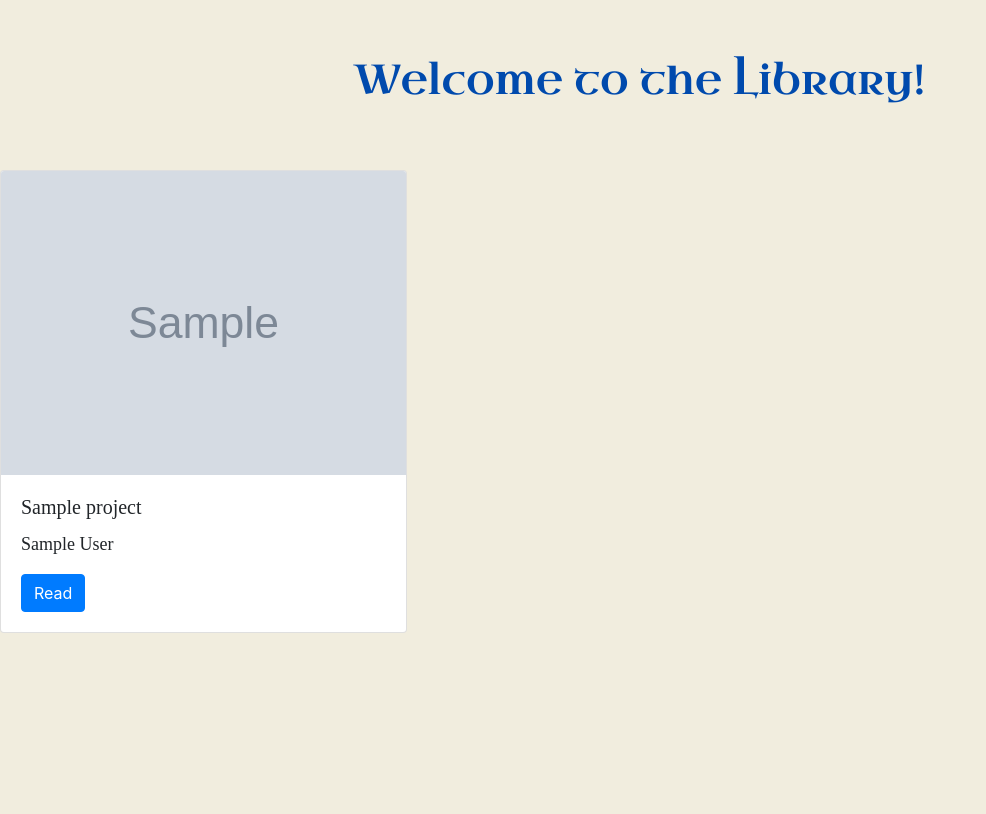
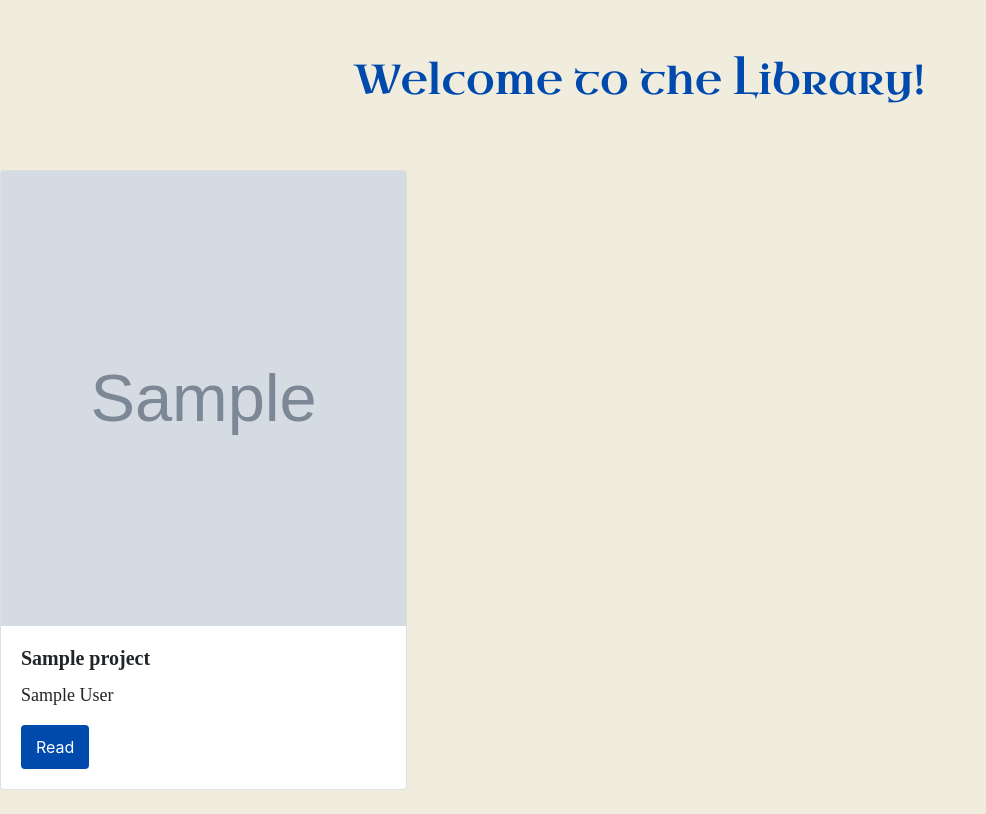
Before and after one commit to gracetholl/djangoProject, a Django app: template projects/templates/project_index.html in a window 1280 px wide. Shown: the whole page, without its empty margins (0-986 px from the left). Before the commit the page ends 633 px from the top, so only its background shows below. Run offline with Django 4.2, Linux system fonts and the light colour scheme; the template is opened without the code that fills it: most values are stand-ins (such as "Sample title", 1, 10 or a date in 2020); grey boxes marked "Sample" are stand-in pictures; some libraries are stand-ins or nearby versions.

Commit message:
update title and authors

```diff
--- a/projects/templates/project_index.html
+++ b/projects/templates/project_index.html
@@ -4,6 +4,19 @@
 
 {% block page_content %}
 <style>
+    .button {
+        background-color: #004aad;
+        align-items: center;
+        background-clip: padding-box;
+        box-shadow: rgba(0, 0, 0, 0.02) 0 1px 3px 0;
+        box-sizing: border-box;
+        color: #fff;
+        width: auto;
+        display: inline-flex;
+        padding: 10px 15px;
+        transition: all 250ms;
+        border-radius: .25rem;
+    }
   .blue-text {
     color: #004aad;
     font-family: "Uncial Antiqua";
@@ -16,6 +29,10 @@
   }
   h5 {
       font-family: Perpetua;
+  }
+  .cropped {
+      height: 455px;
+      object-fit: cover;
   }
 </style>
 <body style = "background-color:#f1edde">
@@ -30,17 +47,17 @@
 
         <div class="card mb-4">
 
-            <img class="card-img-top" src="{% static project.image %}">
+            <img class="cropped" src="{% static project.image %}">
 
             <div class="card-body">
 
-                <h5 class="card-title">{{ project.title }}</h5>
+                <h5 class="card-title"><b>{{ project.title }}</b></h5>
 
                 <p class="card-text">{{ project.author }}</p>
 
                 <a href={{ project.link }}
 
-                   class="btn btn-primary">
+                   class="button">
 
                     Read
 
```
Also changed, not shown: db.sqlite3.
